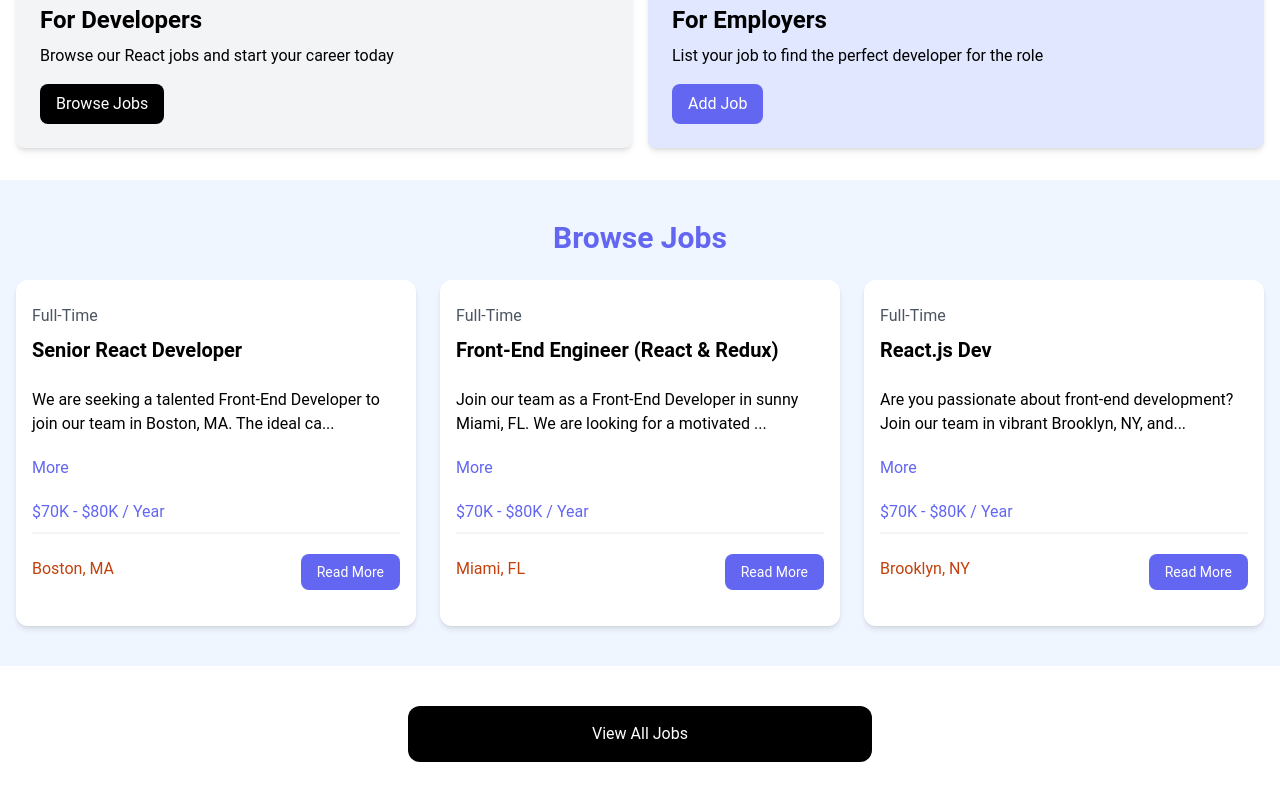
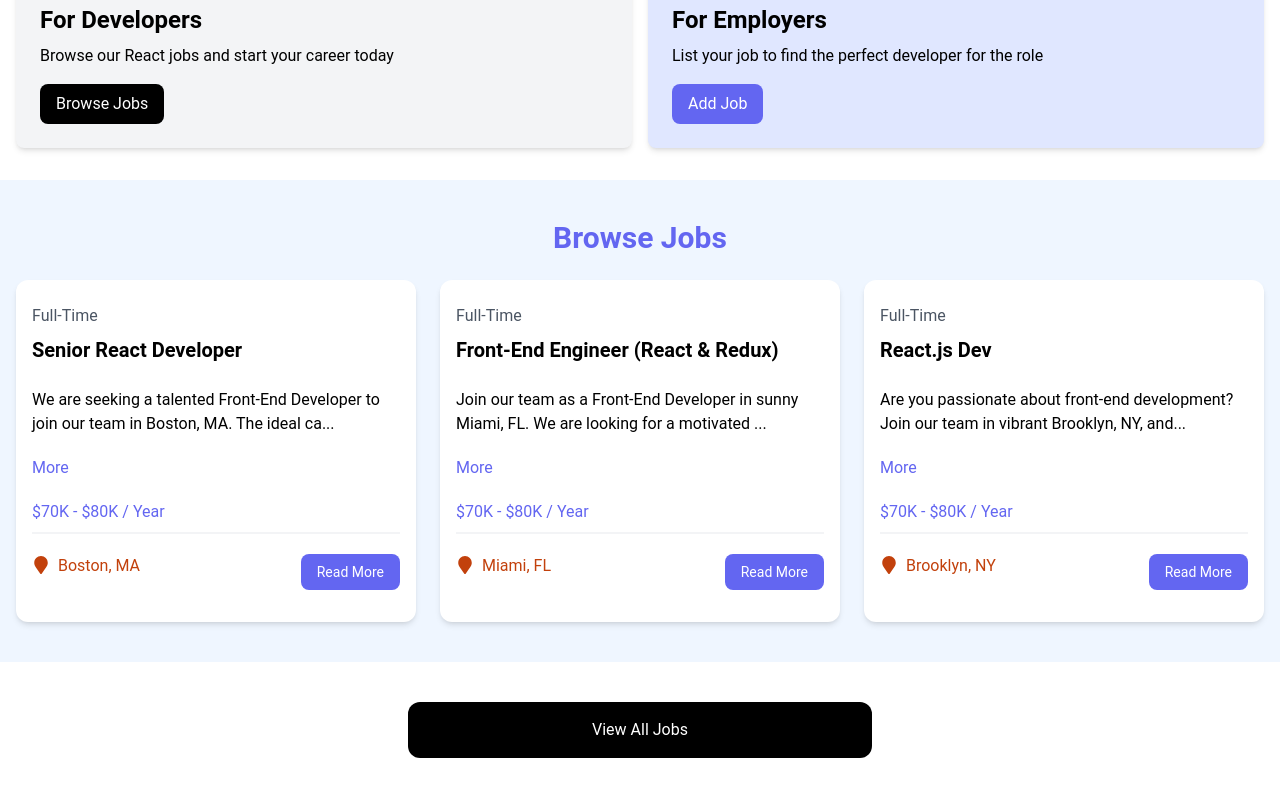
Before and after one commit to rajkumarpaneru/react-job-site, a React (Vite) app: page / in a window 1280 px wide. Shown: the part 429-1229 px from the top of the page. Built offline with nearby package versions, Linux system fonts and the light colour scheme.

Commit message:
add react-icon package, show FaMapMarker icon component

```diff
--- a/package.json
+++ b/package.json
@@ -11,7 +11,8 @@
   },
   "dependencies": {
     "react": "^18.2.0",
-    "react-dom": "^18.2.0"
+    "react-dom": "^18.2.0",
+    "react-icons": "^5.0.1"
   },
   "devDependencies": {
     "@types/react": "^18.2.66",
--- a/src/components/Job.jsx
+++ b/src/components/Job.jsx
@@ -1,4 +1,6 @@
 import {React, useState} from 'react'
+
+import { FaMapMarker } from 'react-icons/fa'
 
 const Job = (props) => {
 
@@ -28,7 +30,7 @@
 
               <div className="flex flex-col lg:flex-row justify-between mb-4">
                 <div className="text-orange-700 mb-3">
-                  <i className="fa-solid fa-location-dot text-lg"></i>
+                  <FaMapMarker  className='inline text-lg mb-1 mr-2'/>
                   {props.location}
                 </div>
                 <a
```
Also changed, not shown: 1 other file (tests, documents, lock files or other folders).
